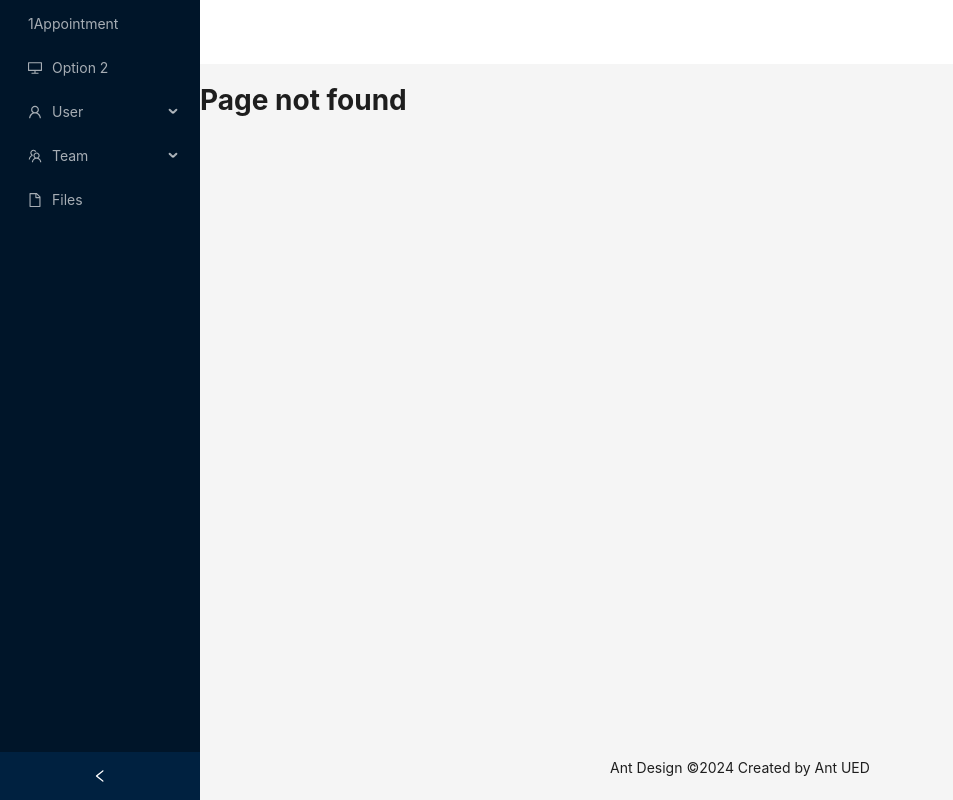
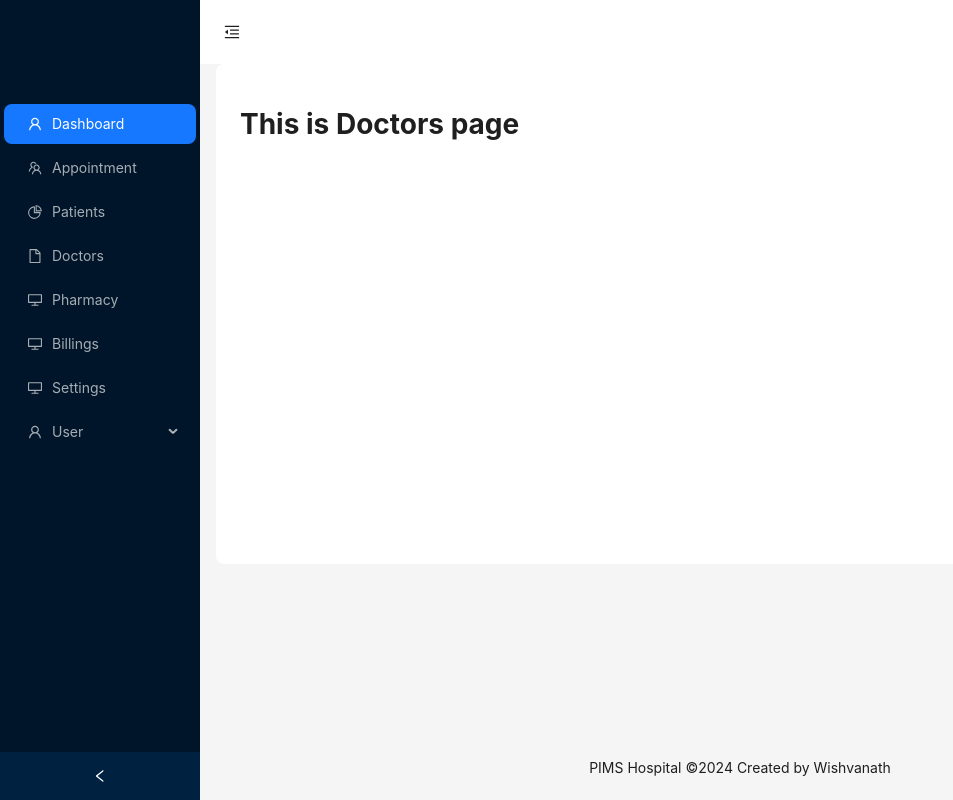
Before and after one commit to Wishvanath/PIMS-ReactNode, a React (Create React App) app in the folder src/client/: page /doctors in a window 1280 px wide. Before the commit this address had no page. Shown: the whole page, without its empty margins (0-953 px from the left). Built offline with nearby package versions, Linux system fonts and the light colour scheme.

Commit message:
Updated code for side bar

```diff
--- a/src/client/src/App.tsx
+++ b/src/client/src/App.tsx
@@ -4,13 +4,27 @@
 import PageNotFound from './pages/not-found/not-found';
 import Appointment from './pages/appointment/appointment';
 import SideBar from './components/sidebar/sidebar';
+import SignUp from './pages/signup/signup';
+import Dashboard from './pages/overview/overview';
+import Patients from './pages/patients/patients';
+import Doctors from './pages/doctors/doctors';
+import Pharmacy from './pages/pharmacy/pharmacy';
+import Billings from './pages/billings/billings';
+import Settings from './pages/settings/settings';
 
 const App = () => (
   <Routes>
     <Route path="/" element={<Login />} />
+    <Route path="/signup" element={<SignUp />} />
+    <Route path="*" element={<PageNotFound />} />
     <Route path="/" element={<SideBar />}>
       <Route index path="appointment" element={<Appointment />} />
-      <Route path="*" element={<PageNotFound />} />
+      <Route index path="dashboard" element={<Dashboard />} />
+      <Route index path="patients" element={<Patients />} />
+      <Route index path="doctors" element={<Doctors />} />
+      <Route index path="pharmacy" element={<Pharmacy />} />
+      <Route index path="billings" element={<Billings />} />
+      <Route index path="settings" element={<Settings />} />
     </Route>
   </Routes>
 );
--- a/src/client/src/components/sidebar/sidebar.tsx
+++ b/src/client/src/components/sidebar/sidebar.tsx
@@ -1,14 +1,16 @@
 import React, { useState } from 'react';
-import { Link, Outlet, useLocation, useNavigate } from "react-router-dom";
+import { Link, Outlet, useLocation, useNavigate } from 'react-router-dom';
 import {
   DesktopOutlined,
   FileOutlined,
   PieChartOutlined,
   TeamOutlined,
   UserOutlined,
+  MenuUnfoldOutlined,
+  MenuFoldOutlined
 } from '@ant-design/icons';
 import type { MenuProps } from 'antd';
-import { Grid,Breadcrumb, Layout, Menu, theme } from 'antd';
+import { Button,Grid, Breadcrumb, Layout, Menu, theme } from 'antd';
 
 const { Header, Content, Footer, Sider } = Layout;
 
@@ -18,7 +20,7 @@
   label: React.ReactNode,
   key: React.Key,
   icon?: React.ReactNode,
-  children?: MenuItem[],
+  children?: MenuItem[]
 ): MenuItem {
   return {
     key,
@@ -29,18 +31,18 @@
 }
 
 const items: MenuItem[] = [
-  getItem(
-    <Link to="/appointment">Appointment</Link>,
-    'Option 1', '1'
-  ),
-  getItem('Option 2', '2', <DesktopOutlined />),
+  getItem(<Link to="/dashboard">Dashboard</Link>, '1', <UserOutlined />),
+  getItem(<Link to="/appointment">Appointment</Link>, '2', <TeamOutlined />),
+  getItem(<Link to="/patients">Patients</Link>, '3', <PieChartOutlined />),
+  getItem(<Link to="/doctors">Doctors</Link>, '4', <FileOutlined />),
+  getItem(<Link to="/pharmacy">Pharmacy</Link>, '5', <DesktopOutlined />),
+  getItem(<Link to="/billings">Billings</Link>, '6', <DesktopOutlined />),
+  getItem(<Link to="/settings">Settings</Link>, '7', <DesktopOutlined />),
   getItem('User', 'sub1', <UserOutlined />, [
-    getItem('Tom', '3'),
-    getItem('Bill', '4'),
-    getItem('Alex', '5'),
+    getItem('Tom', '8'),
+    getItem('Bill', '9'),
+    getItem('Alex', '10'),
   ]),
-  getItem('Team', 'sub2', <TeamOutlined />, [getItem('Team 1', '6'), getItem('Team 2', '8')]),
-  getItem('Files', '9', <FileOutlined />),
 ];
 
 const SideBar = () => {
@@ -50,24 +52,54 @@
   } = theme.useToken();
 
   const { useBreakpoint } = Grid;
-  const { md, lg } = useBreakpoint();
-  return(
+  const { lg } = useBreakpoint();
+  return (
     <Layout style={{ minHeight: '100vh' }}>
-    <Sider collapsible={lg} collapsed={collapsed} onCollapse={(value) => setCollapsed(value)}>
-      <div className="demo-logo-vertical" />
-      <Menu theme="dark" defaultSelectedKeys={['1']} mode="inline" items={items} />
+      <Sider
+        collapsible={lg}
+        collapsed={collapsed}
+        onCollapse={(value) => setCollapsed(value)}
+      >
+        <div className="demo-logo-vertical" style={{ padding: 50 }} />
+
+        <Menu
+          theme="dark"
+          defaultSelectedKeys={['1']}
+          mode="inline"
+          items={items}
+        />
       </Sider>
       <Layout>
-      <Header style={{ padding: 0, background: colorBgContainer }} />
-      <Content>
+        <Header style={{ padding: 0, background: colorBgContainer }}>
+        <Button
+            type="text"
+            icon={collapsed ? <MenuUnfoldOutlined /> : <MenuFoldOutlined />}
+            onClick={() => setCollapsed(!collapsed)}
+            style={{
+              fontSize: '16px',
+              width: 64,
+              height: 64,
+            }}
+          />
+        </Header>
+        <Content style={{ margin: '0 16px' }}>
+          <div
+            style={{
+              padding: 24,
+              minHeight: 500,
+              background: colorBgContainer,
+              borderRadius: borderRadiusLG,
+            }}
+          >
             <Outlet />
+          </div>
         </Content>
         <Footer style={{ textAlign: 'center' }}>
-        Ant Design ©{new Date().getFullYear()} Created by Ant UED
+          PIMS Hospital ©{new Date().getFullYear()} Created by Wishvanath
         </Footer>
       </Layout>
     </Layout>
-  )
-}
+  );
+};
 
 export default SideBar;
--- /dev/null
+++ b/src/client/src/pages/billings/billings.tsx
@@ -0,0 +1,8 @@
+const Billings = () => {
+    return (
+      <>
+        <h1>This is Billings page</h1>
+      </>
+    );
+  };
+  export default Billings;
--- /dev/null
+++ b/src/client/src/pages/doctors/doctors.tsx
@@ -0,0 +1,8 @@
+const Doctors = () => {
+    return (
+      <>
+        <h1>This is Doctors page</h1>
+      </>
+    );
+  };
+  export default Doctors;
--- a/src/client/src/pages/login/login.tsx
+++ b/src/client/src/pages/login/login.tsx
@@ -1,11 +1,7 @@
-import React from 'react';
-
 const Login = () => {
   return (
     <>
-      <h1>Login Components</h1>
-      some changes
-       hi therer
+      <h1>This is Login page</h1>
     </>
   );
 };
--- /dev/null
+++ b/src/client/src/pages/overview/overview.tsx
@@ -0,0 +1,8 @@
+const Dashboard = () => {
+    return (
+      <>
+        <h1>This is Dashboard page</h1>
+      </>
+    );
+  };
+  export default Dashboard;
--- /dev/null
+++ b/src/client/src/pages/patients/patients.tsx
@@ -0,0 +1,8 @@
+const Patients = () => {
+    return (
+      <>
+        <h1>This is Patients page</h1>
+      </>
+    );
+  };
+  export default Patients;
--- /dev/null
+++ b/src/client/src/pages/pharmacy/pharmacy.tsx
@@ -0,0 +1,8 @@
+const Pharmacy = () => {
+    return (
+      <>
+        <h1>This is Pharmacy page</h1>
+      </>
+    );
+  };
+  export default Pharmacy;
--- /dev/null
+++ b/src/client/src/pages/settings/settings.tsx
@@ -0,0 +1,8 @@
+const Settings = () => {
+    return (
+      <>
+        <h1>This is Setting page</h1>
+      </>
+    );
+  };
+  export default Settings;
--- /dev/null
+++ b/src/client/src/pages/signup/signup.tsx
@@ -0,0 +1,8 @@
+const SignUp = () => {
+  return (
+    <>
+      <h1>This is SignUp page</h1>
+    </>
+  );
+};
+export default SignUp;
```
Also changed, not shown: src/client/src/components/sidebar2/sidebar2.jsx (added, +88 -0 lines). Lines whose indentation alone changed are shown as unchanged.
